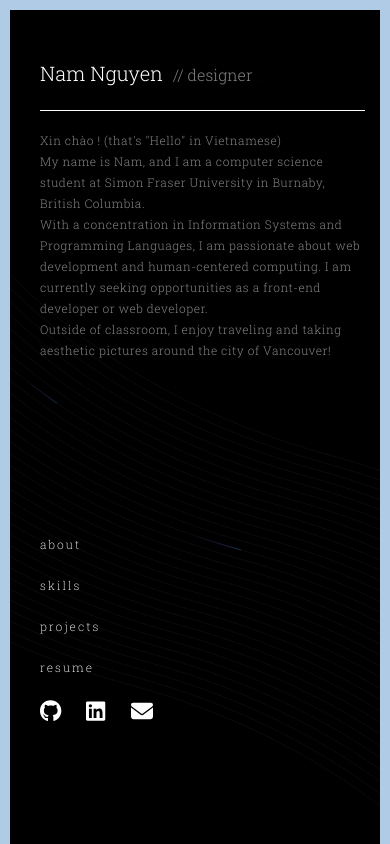
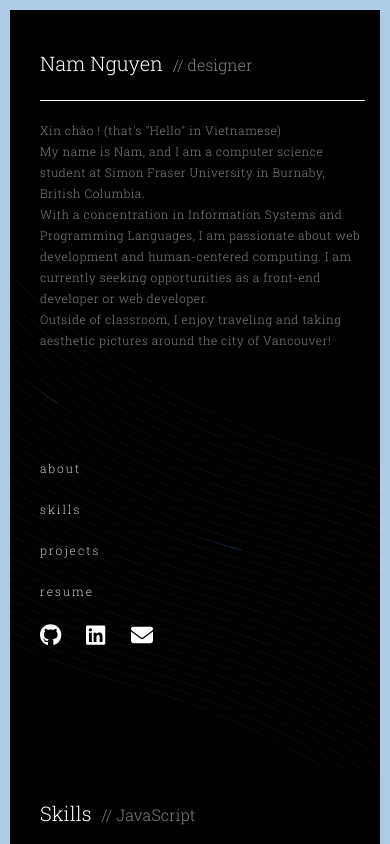
Before and after one commit to namneyugn21/namneyugn21.github.io, a React (Create React App) app: page / in a window 390 px wide. Shown: the top 844 px of the page. Built offline with nearby package versions, Linux system fonts and the light colour scheme; the HTML template or start-up script is replaced by a standard one; a web font is replaced by a local one.

Commit message:
minor mobile adjustment

```diff
--- a/src/components/hero-section/hero-section.css
+++ b/src/components/hero-section/hero-section.css
@@ -108,11 +108,18 @@
         font-size: 20px;
         color: #fff;
         position: absolute;
-        top: 50px;
+        top: 40px;
         left: 30px;
         display: flex;
         align-items: baseline;
         gap: 10px;
+    }
+    .introduction_container {
+        height: 90vh;
+        width: auto;
+        overflow: hidden;
+        position: relative;
+        border-bottom: none;
     }
     .introduction_title-job {
         font-size: 16px;
@@ -122,7 +129,7 @@
         width: 325px;
         color: #fff;
         position: absolute;
-        top: 100px;
+        top: 90px;
         left: 30px;
         display: flex;
         justify-content: center;
@@ -132,7 +139,7 @@
         width: 325px;
         color: hsla(0, 0%, 100%, 0.5);
         position: absolute;
-        top: 120px;
+        top: 110px;
         left: 30px;
         letter-spacing: 0.5px;
         line-height: 1.75;
--- a/src/components/skills-section/skills-section.css
+++ b/src/components/skills-section/skills-section.css
@@ -56,7 +56,7 @@
 
 @media (max-width: 393px) {
     .skills_container {
-        padding-top: 0px;
+        padding-top: 30px;
     }
 
     .skills_title {
```
